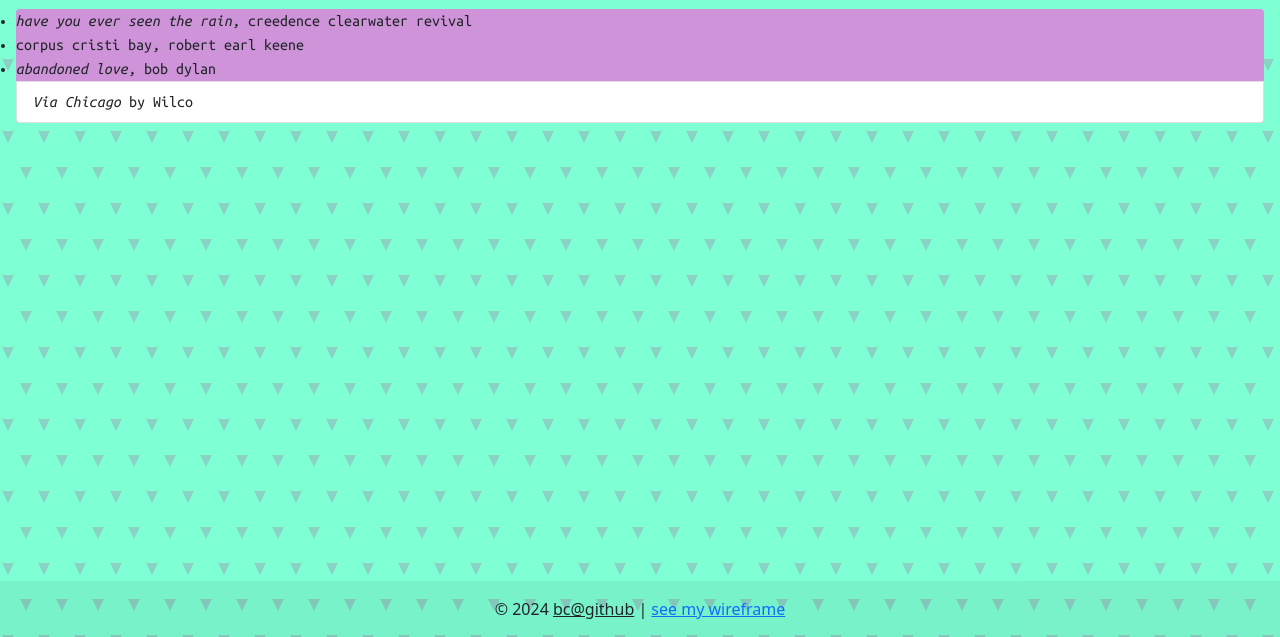
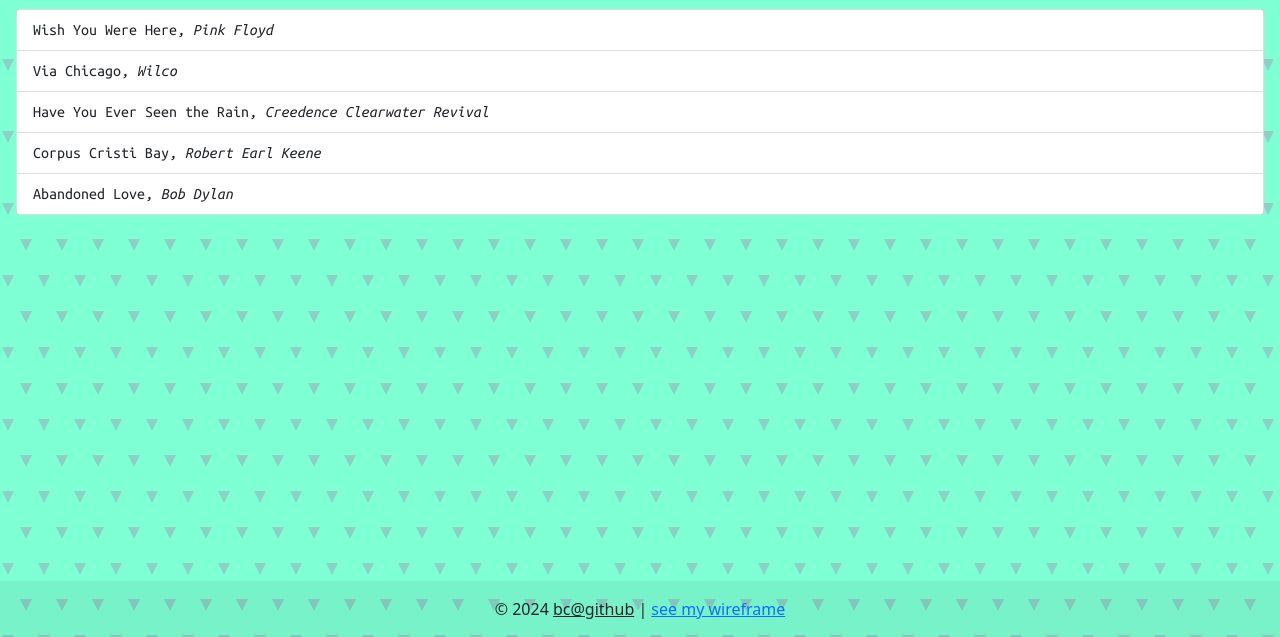
Before and after one commit to MLSMason6/secret-fishstick-guitar-app, a plain HTML site: page index.html in a window 1280 px wide. Shown: the part 163-800 px from the top of the page. Drawn offline with nearby package versions, Linux system fonts and the light colour scheme.

Commit message:
increment

```diff
--- a/index.html
+++ b/index.html
@@ -7,7 +7,7 @@
 <html lang="en" >
 <head>
   <meta charset="UTF-8">
-  <title>bc guitar</title>
+  <title>bc secret guitar</title>
   <meta name="viewport" content="width=device-width, initial-scale=1">
   <link rel="stylesheet" href="https://cdnjs.cloudflare.com/ajax/libs/normalize/5.0.0/normalize.min.css">
   <link rel='stylesheet' href='https://cdnjs.cloudflare.com/ajax/libs/bootstrap/5.0.2/css/bootstrap.min.css'>
@@ -22,7 +22,7 @@
   <div class="container-fluid">
     <a class="navbar-brand" href="#">
       <i class="bi bi-cassette"></i>
-      Barry's Guitar APP</a>
+      Barry's Secret Guitar APP</a>
     <button class="navbar-toggler" type="button" data-bs-toggle="collapse" data-bs-target="#navbarNav" aria-controls="navbarNav" aria-expanded="false" aria-label="Toggle navigation">
       <span class="navbar-toggler-icon"></span>
     </button>
@@ -77,10 +77,8 @@
   </div>
 
   <ul id="songList" class="list-group">
-    <li><i>have you ever seen the rain</i>, creedence clearwater revival</li>
-    <li>corpus cristi bay, robert earl keene</li>
-    <li><em>abandoned love</em>, bob dylan</li>
-    <li class="list-group-item"><em>Via Chicago</em> by Wilco</li>
+    <li class="list-group-item">no songs loaded</li>
+
   </ul>
 
 </main>
@@ -100,8 +98,8 @@
   <script src='https://cdnjs.cloudflare.com/ajax/libs/jqueryui/1.13.3/jquery-ui.min.js'></script>
   <script src='https://cdnjs.cloudflare.com/ajax/libs/bootstrap/5.3.3/js/bootstrap.min.js'>
   </script>
+  <script src="scripts/data.js"></script>
   <script src="scripts/guitar-script.js"></script>
-
 
 </body>
 </html>
--- /dev/null
+++ b/scripts/data.js
@@ -0,0 +1,75 @@
+data = {
+
+  songs : [
+    { name : "Wish You Were Here",
+      artist : "Pink Floyd",
+      status : "pretty good",
+      next : "need to listen more",
+      chords : "yes",
+      lyrics : "yes",
+      notes: "G w/lotta variations on scale",
+      tags: ["mellow", "classic"],
+      links: [],
+      onSpotify: false
+    },
+    { name : "Via Chicago",
+      artist : "Wilco",
+      status : "pretty good",
+      next : "need to listen more",
+      chords : "yes",
+      lyrics : "no",
+      notes: "D",
+      tags: ["morose", "somber", "droning"],
+      links: [],
+      onSpotify: false
+    },
+    { name : "Have You Ever Seen the Rain",
+      artist : "Creedence Clearwater Revival",
+      status : "pretty good",
+      next : "play more",
+      chords : "yes",
+      lyrics : "almost",
+      notes: "C, walk up c to g",
+      tags: ["classic", "gravel"],
+      links: [],
+      onSpotify: false
+    },
+    { name : "Corpus Cristi Bay",
+      artist : "Robert Earl Keene",
+      status : "forget most",
+      next : "listen & tab",
+      chords : "yes'ish",
+      lyrics : "mix up",
+      notes: "II/G",
+      tags: ["pre-outlaw"],
+      links: [],
+      onSpotify: false
+    },
+    { name : "Abandoned Love",
+      artist : "Bob Dylan",
+      status : "mix up verses",
+      next : "listen & tab, which version?",
+      chords : "yes",
+      lyrics : "mix up",
+      notes: "II/G",
+      tags: [],
+      links: [],
+      onSpotify: false
+    }
+  ]
+
+}
+
+//
+//
+// let songList = [
+//     "Knockin' on Your Screen Door, John Prine",
+//     "<em>Sweet Jane</em>, Velvet Underground",
+//     "I Don't Believe You She Acts Liek We NEver Have Met, bob dylan",
+//     "You Can\'t Always Get What You Want",
+//     "American Girl, Tom Petty",
+//     `have you ever seen the rain, creedence clearwater revival`,
+//     "corpus cristi bay, robert earl keene",
+//     `abandoned love, bob dylan`,
+//     "Via Chicago by Wilco"
+//   ]; // next time, add in songs from my tab app.
--- a/scripts/guitar-script.js
+++ b/scripts/guitar-script.js
@@ -1,82 +1,57 @@
 // A $( document ).ready() block.
 $( document ).ready(function() {
 
-    console.log("the doc is ready!");
 
-  //iss1 click btn load songs. https://github.com/barrycumbie/urban-fishstick-guitar-app/issues/1
-
-    //what dom ?
-  // $('#btnLoadSongs').click(function(){
+  loadSongData("songList");
 
 
-  $('#btnLoadSongs').on('click', function(){
 
+  $('#songList li').on('click', (e)=>{
 
-    $('#songList').slideToggle(2000).empty();
+    $.each($('#songList li'), (i,e)=>{
 
-    //IIFE = immediately invoked function expression
+        console.log(i, e);
+    });
 
-    console.log("clicked load songs");
+    let $this = $(e.target);
+    console.log( $this.attr('id'));
 
-    //broken...
-    // $('#songList').append('<li>You Can't Always Get What You Want</li>');
+    var value = $(this).text();
+     var index = $('li').index($(this));
 
-    console.log(songList);
-
-    //mix single and double quotes.
-    // $('#songList').append(`<li class="list-group-item" > ${ songList[2] } </li>`);
-
-    // $('#songList').append("<li class=\"list-group-item\">" + songsList[2] + "</li>");
-
-
-    //another way is to \'
-    // $('#songList').append('<li>You Can\'t Always Get What You Want</li>');
-
-    //the best way...backticks and decorators..
-    //left of 1, same as the ~ ` ` `
-    // ` backtick
-    // ' single quote
-    // " double quote
-    // $('#songList').append(`<li>You Can't Always Get What You Want</li>`);
-
-    //loop through the array
-    //the traditional...for loop.
-    // for (j=0; j < songList.length; j++)
-    //   {
-    //      $('#songList').append(`<li class="list-group-item"> ${songList[j]} </li>`);
-    //   }
-
-    $(songList).each(function(index,value){
-
-      $('#songList').append(`<li class="list-group-item"> ${ value } </li>`)
-    });
+     console.log(value, index);
 
   });
 
-  $('#btnClearSongs').on('click', function(){
 
-     $('#songList').slideToggle(1000).empty();
+
+});
+
+
+
+
+
+
+
+
+
+
+function loadSongData(appendId) {
+
+  let appendElement = $(`#${appendId}`);
+
+  appendElement.empty();
+
+  $.each(data.songs, (index, element)=>{
+
+      $('<li>')
+        .attr('id', `songNo${ index}`)
+        .addClass('list-group-item')
+        .addClass('list-group-item-action')
+        .html(`${element.name}, <em>${element.artist}</em>`)
+        .appendTo(appendElement);
 
   });
 
-  let songList = [
-    "Knockin' on Your Screen Door, John Prine",
-    "<em>Sweet Jane</em>, Velvet Underground",
-    "I Don't Believe You She Acts Liek We NEver Have Met, bob dylan",
-    "You Can\'t Always Get What You Want",
-    "American Girl, Tom Petty",
-    `have you ever seen the rain, creedence clearwater revival`,
-    "corpus cristi bay, robert earl keene",
-    `abandoned love, bob dylan`,
-    "Via Chicago by Wilco"
-  ]; // next time, add in songs from my tab app.
 
-});
-
-/* this is kinda what vanilla js looks like.
- var el;
- el = document.getElementByTagName("button");
- el.addEventListener("click", ) */
-
- //make a data thingy: array (list)
- // var => let or const = 22/7
+}
```
